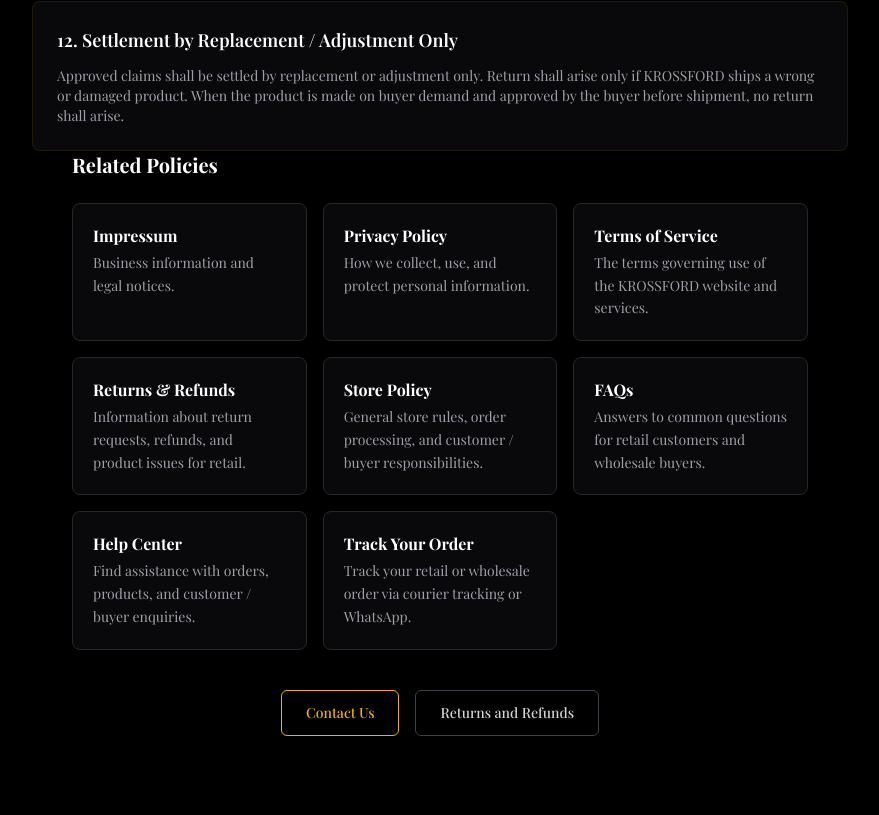
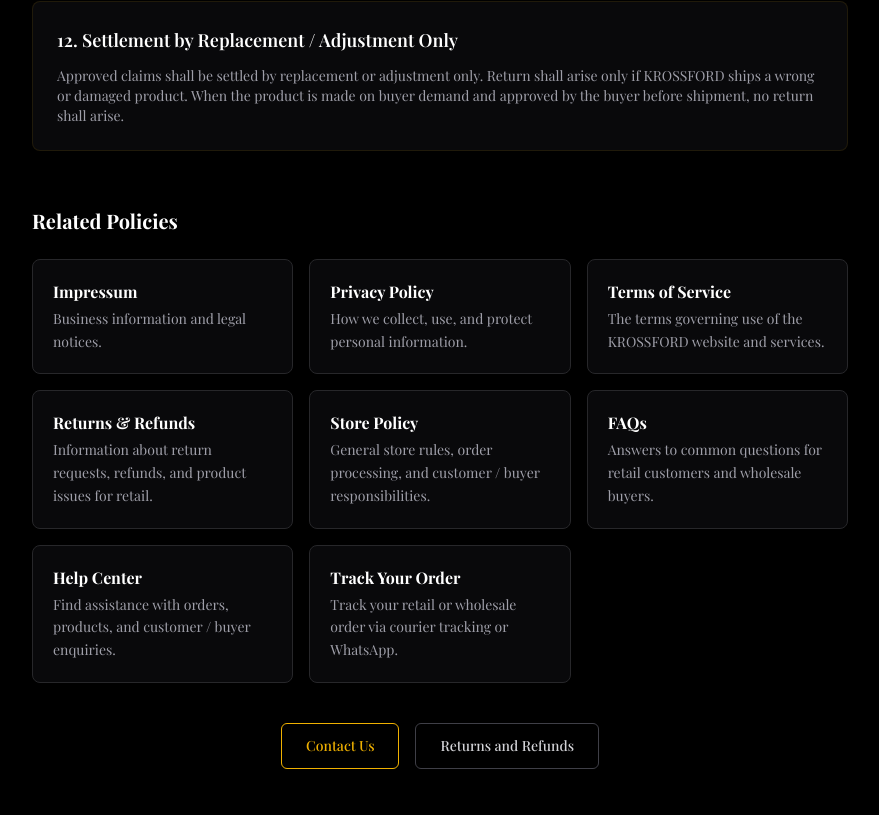
Before and after one commit to kaftab110-cmd/Krossford, a Next.js app: page /shipping-policy in a window 1280 px wide. Shown: the part 2842-3657 px from the top of the page, without its empty margins (200-1079 px from the left). Built offline with nearby package versions, Linux system fonts and the light colour scheme.

Commit message:
RelatedPolicies updated - neat clean no double padding

```diff
--- a/components/RelatedPolicies.tsx
+++ b/components/RelatedPolicies.tsx
@@ -15,11 +15,11 @@ const RELATED = [
 
 export default function RelatedPolicies() {
   return (
-    <section className="mx-auto max-w-4xl px-6 sm:px-10 pb-16">
+    <section className="mt-14">
       <h2 className="text-xl font-bold text-white mb-6">Related Policies</h2>
       <div className="grid grid-cols-1 sm:grid-cols-2 lg:grid-cols-3 gap-4">
         {RELATED.map((r) => (
-          <Link key={r.href} href={r.href} className="rounded-lg border border-zinc-800 bg-zinc-950 p-5 block hover:border-yellow-500 transition">
+          <Link key={r.href} href={r.href} className="rounded-lg border border-zinc-800 bg-zinc-950 p-5 block h-full hover:border-yellow-500 transition">
             <p className="text-base font-bold text-white">{r.title}</p>
             <p className="text-sm text-zinc-400 mt-1 leading-relaxed">{r.desc}</p>
           </Link>
```
